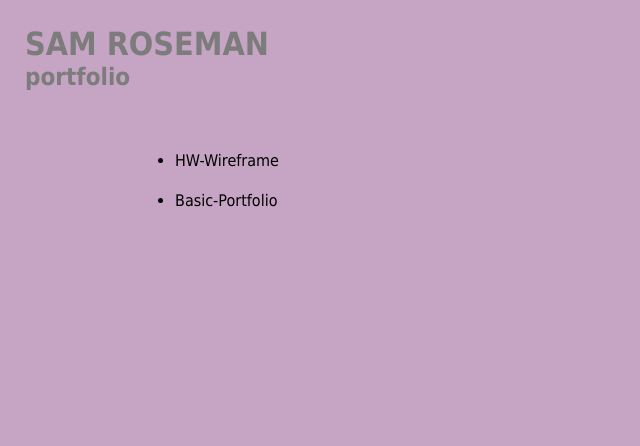
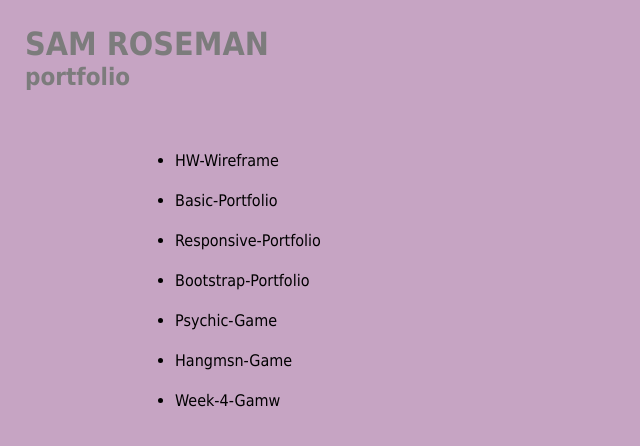
Before and after one commit to SamRoseman/samroseman.github.io, a plain HTML site: page index.html in a window 1280 px wide. Shown: the whole page, without its empty margins (0-640 px from the left). Drawn offline with Linux system fonts and the light colour scheme.

Commit message:
link updates

```diff
--- a/index.html
+++ b/index.html
@@ -13,6 +13,11 @@
 	<ul>
 		<li><a href="/HW-Wireframe"> HW-Wireframe</a></li>
 		<li><a href="/Basic-Portfolio">Basic-Portfolio</a></li>
+		<li><a href="/Responsive-Portfolio"> Responsive-Portfolio</a></li>
+		<li><a href="/Bootstrap-Portfolio">Bootstrap-Portfolio</a></li>
+		<li><a href="/Psychic-Game">Psychic-Game</a></li>
+		<li><a href="/Hangman-Game"> Hangmsn-Game</a></li>
+		<li><a href="/week-4-game">Week-4-Gamw</a></li>
 	</ul>
 
 </body>
```
